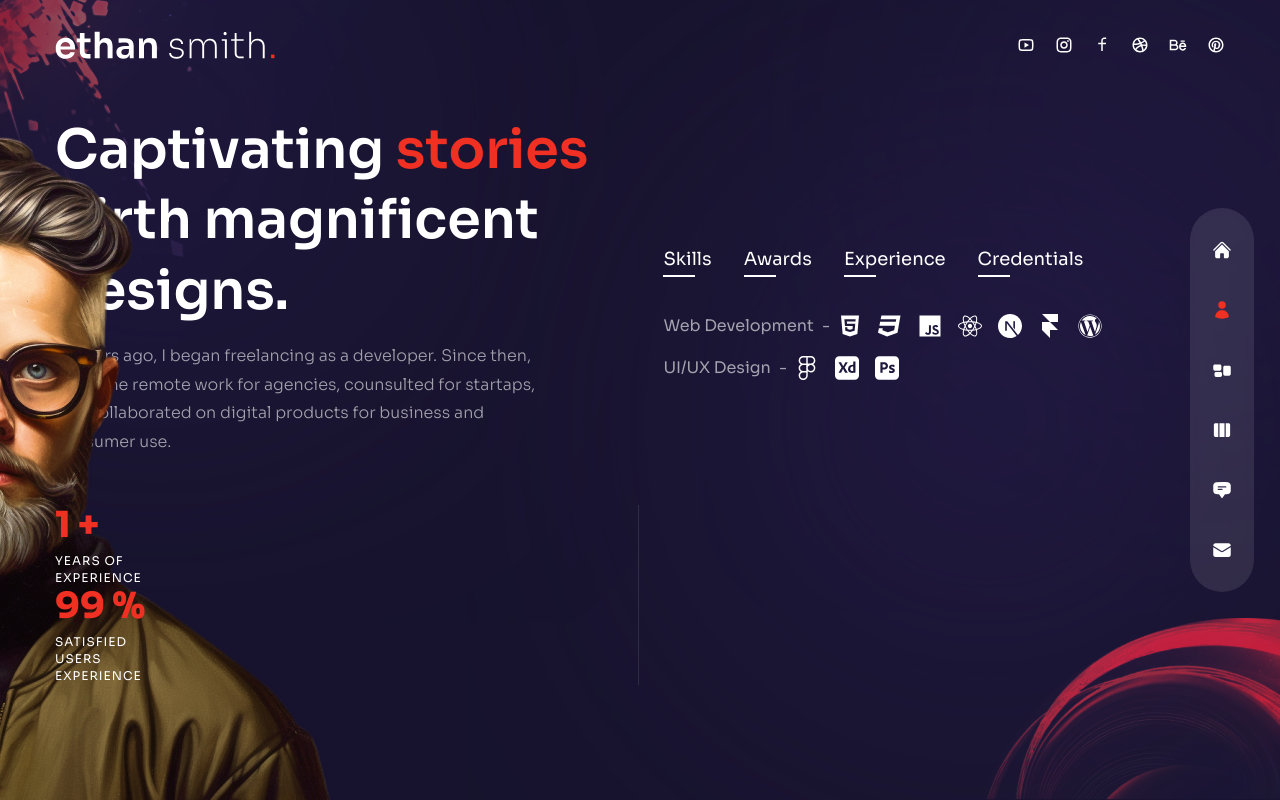
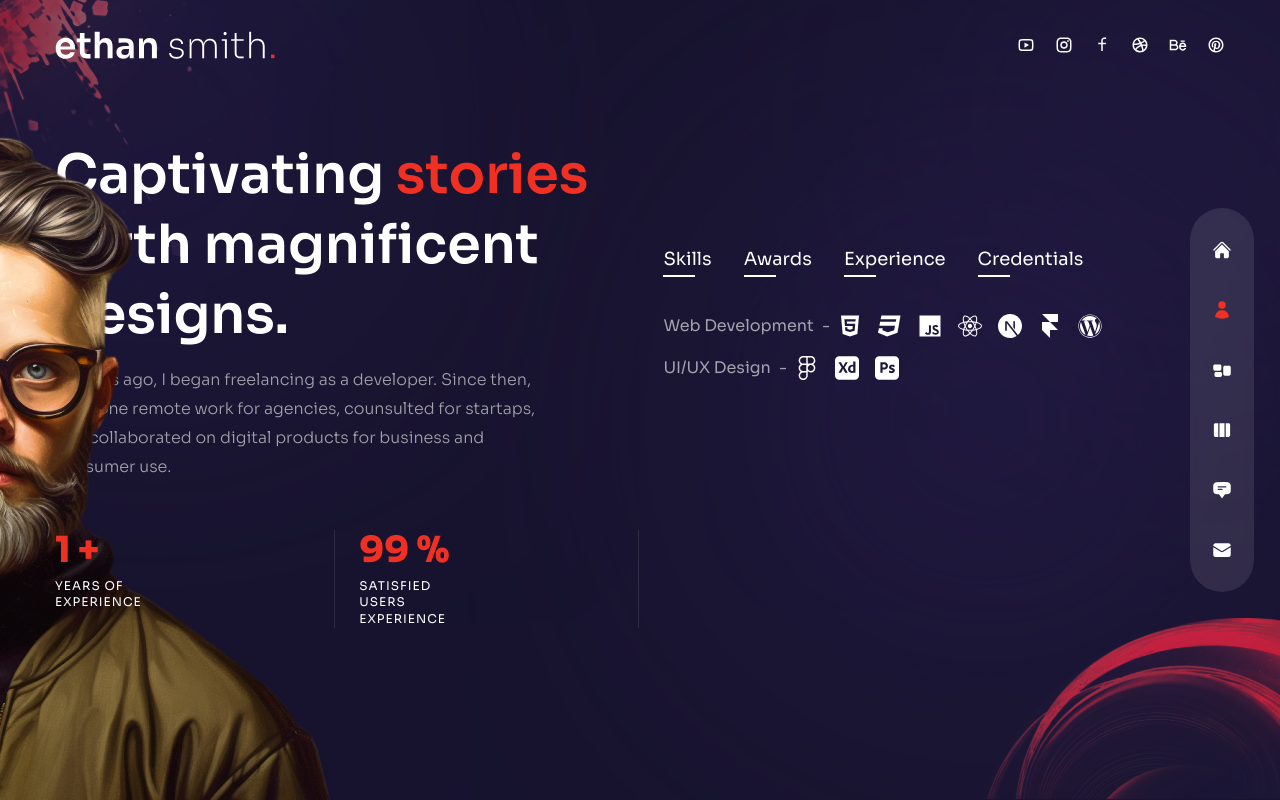
Before and after one commit to DenisVoron/my-portfolio-nextjs-ts, a Next.js app: page /about in a window 1280 px wide. Built offline with nearby package versions, Linux system fonts and the light colour scheme.

Commit message:
animated title about

```diff
--- a/app/about/page.tsx
+++ b/app/about/page.tsx
@@ -20,9 +20,12 @@ import {
 import { ISearchParamsProp, UnitedDataTyp } from "../lib/definitions-typ";
 import Avatar from "../components/Avatar";
 import Circles from "../components/Circles";
-import AnimatedAvatarAbout from "../components/AnimatedAvatarAbout";
+import AnimatedAvatarAbout from "../components/animated/AnimatedAvatarAbout";
 import AboutNavLink from "../components/AboutNavLink";
 import CountUp from "../components/CountUpComponent";
+import AnimatedTitleAbout from "../components/animated/AnimatedTitleAbout";
+import AnimatedDescrAbout from "../components/animated/AnimatedDescrAbout";
+import AnimatedCountsAbout from "../components/animated/AnimatedCountsAbout";
 
 //  data
 const aboutData = [
@@ -111,17 +114,17 @@ const About: FC<ISearchParamsProp> = ({ searchParams }): JSX.Element => {
       </AnimatedAvatarAbout>
       <div className="container mx-auto h-full flex flex-col items-center xl:flex-row gap-x-6">
         <div className="flex-1 flex flex-col justify-center">
-          <h2 className="h2">
+          <AnimatedTitleAbout>
             Captivating <span className="text-accent">stories</span> birth
             magnificent designs.
-          </h2>
-          <p className="max-w-[500px] mx-auto xl:mx-0 mb-6 xl:mb-12 px-2 xl:px-0">
+          </AnimatedTitleAbout>
+          <AnimatedDescrAbout>
             10 years ago, I began freelancing as a developer. Since then, I`ve
             done remote work for agencies, counsulted for startaps, and
             collaborated on digital products for business and consumer use.
-          </p>
-          <div>
-            <div>
+          </AnimatedDescrAbout>
+          <AnimatedCountsAbout>
+            <div className=" flex flex-1 xl:gap-x-6">
               <div className="relative flex-1 after:w-[1px] after:h-full after:bg-white/10 after:absolute after:top-0 after:right-0">
                 <div className="text-2xl xl:text-4xl font-extrabold text-accent mb-2">
                   <CountUp start={0} end={1} duration={3} /> +
@@ -139,7 +142,7 @@ const About: FC<ISearchParamsProp> = ({ searchParams }): JSX.Element => {
                 </div>
               </div>
             </div>
-          </div>
+          </AnimatedCountsAbout>
         </div>
         <div className="flex flex-col w-full xl:max-w-[48%] h-[310px]">
           <div className="flex gap-x-1 xl:gap-x-8 mx-auto xl:mx-0 mb-4">
--- a/app/components/Animated.tsx
+++ b/app/components/animated/Animated.tsx
@@ -3,8 +3,8 @@
 import { FC } from "react";
 import { usePathname } from "next/navigation";
 import { AnimatePresence, motion } from "framer-motion";
-import { ChildProp } from "../lib/definitions-typ";
-import Transition from "./Transition";
+import { ChildProp } from "../../lib/definitions-typ";
+import Transition from "../Transition";
 
 const Animated: FC<ChildProp> = ({ children }): JSX.Element => {
   const pathname = usePathname();
--- a/app/components/AnimatedAvatar.tsx
+++ b/app/components/animated/AnimatedAvatar.tsx
@@ -2,8 +2,8 @@
 
 import { FC } from "react";
 import { motion } from "framer-motion";
-import { ChildProp } from "../lib/definitions-typ";
-import { fadeIn } from "../lib/variant";
+import { ChildProp } from "../../lib/definitions-typ";
+import { fadeIn } from "../../lib/variant";
 
 const AnimatedAvatar: FC<ChildProp> = ({ children }): JSX.Element => {
   return (
--- a/app/components/AnimatedAvatarAbout.tsx
+++ b/app/components/animated/AnimatedAvatarAbout.tsx
@@ -2,10 +2,10 @@
 
 import { FC } from "react";
 import { motion } from "framer-motion";
-import { ChildProp } from "../lib/definitions-typ";
-import { fadeIn } from "../lib/variant";
+import { ChildProp } from "../../lib/definitions-typ";
+import { fadeIn } from "../../lib/variant";
 
-const AnimatedAvatarAbout: FC<ChildProp> = ({ children }) => {
+const AnimatedAvatarAbout: FC<ChildProp> = ({ children }): JSX.Element => {
   return (
     <motion.div
       variants={fadeIn("right", 0.2)}
--- a/app/components/AnimatedBtn.tsx
+++ b/app/components/animated/AnimatedBtn.tsx
@@ -1,8 +1,8 @@
 "use client";
 
 import { FC } from "react";
-import { ChildProp } from "../lib/definitions-typ";
-import { fadeIn } from "../lib/variant";
+import { ChildProp } from "../../lib/definitions-typ";
+import { fadeIn } from "../../lib/variant";
 import { motion } from "framer-motion";
 
 const AnimatedBtn: FC<ChildProp> = ({ children }): JSX.Element => {
--- /dev/null
+++ b/app/components/animated/AnimatedCountsAbout.tsx
@@ -0,0 +1,22 @@
+"use client";
+
+import { FC } from "react";
+import { motion } from "framer-motion";
+import { ChildProp } from "@/app/lib/definitions-typ";
+import { fadeIn } from "@/app/lib/variant";
+
+const AnimatedCountsAbout: FC<ChildProp> = ({ children }): JSX.Element => {
+  return (
+    <motion.div
+      variants={fadeIn("right", 0.6)}
+      initial="hidden"
+      animate="show"
+      exit="hidden"
+      className="hidden md:flex md:max-w-xl xl:max-w-none mx-auto xl:mx-0 mb-8"
+    >
+      {children}
+    </motion.div>
+  );
+};
+
+export default AnimatedCountsAbout;
--- /dev/null
+++ b/app/components/animated/AnimatedDescrAbout.tsx
@@ -0,0 +1,22 @@
+"use client";
+
+import { FC } from "react";
+import { motion } from "framer-motion";
+import { ChildProp } from "@/app/lib/definitions-typ";
+import { fadeIn } from "@/app/lib/variant";
+
+const AnimatedDescrAbout: FC<ChildProp> = ({ children }): JSX.Element => {
+  return (
+    <motion.p
+      variants={fadeIn("right", 0.4)}
+      initial="hidden"
+      animate="show"
+      exit="hidden"
+      className="max-w-[500px] mx-auto xl:mx-0 mb-6 xl:mb-12 px-2 xl:px-0"
+    >
+      {children}
+    </motion.p>
+  );
+};
+
+export default AnimatedDescrAbout;
--- a/app/components/AnimatedText.tsx
+++ b/app/components/animated/AnimatedText.tsx
@@ -2,8 +2,8 @@
 
 import { FC } from "react";
 import { motion } from "framer-motion";
-import { fadeIn } from "../lib/variant";
-import { ChildProp } from "../lib/definitions-typ";
+import { fadeIn } from "../../lib/variant";
+import { ChildProp } from "../../lib/definitions-typ";
 
 const AnimatedText: FC<ChildProp> = ({ children }): JSX.Element => {
   return (
--- a/app/components/AnimatedTitle.tsx
+++ b/app/components/animated/AnimatedTitle.tsx
@@ -2,8 +2,8 @@
 
 import { FC } from "react";
 import { motion } from "framer-motion";
-import { fadeIn } from "../lib/variant";
-import { ChildProp } from "../lib/definitions-typ";
+import { fadeIn } from "../../lib/variant";
+import { ChildProp } from "../../lib/definitions-typ";
 
 const AnimatedTitle: FC<ChildProp> = ({ children }): JSX.Element => {
   return (
--- /dev/null
+++ b/app/components/animated/AnimatedTitleAbout.tsx
@@ -0,0 +1,22 @@
+"use client";
+
+import { fadeIn } from "@/app/lib/variant";
+import { ChildProp } from "@/app/lib/definitions-typ";
+import { motion } from "framer-motion";
+import { FC } from "react";
+
+const AnimatedTitleAbout: FC<ChildProp> = ({ children }): JSX.Element => {
+  return (
+    <motion.h2
+      variants={fadeIn("right", 0.2)}
+      initial="hidden"
+      animate="show"
+      exit="hidden"
+      className="h2"
+    >
+      {children}
+    </motion.h2>
+  );
+};
+
+export default AnimatedTitleAbout;
--- a/app/layout.tsx
+++ b/app/layout.tsx
@@ -2,7 +2,7 @@ import type { Metadata } from "next";
 import { Sora } from "next/font/google";
 import "./globals.css";
 import Layout from "./components/Layout";
-import Animated from "./components/Animated";
+import Animated from "./components/animated/Animated";
 
 const sora = Sora({
   subsets: ["latin"],
@@ -33,4 +33,4 @@ const RootLayout = ({
 };
 export default RootLayout;
 
-// https://youtu.be/qp0-L_M3Ad4?t=5939
+// https://youtu.be/qp0-L_M3Ad4?t=6208
```
Also changed, not shown: app/page.tsx (+4 -4 lines).
